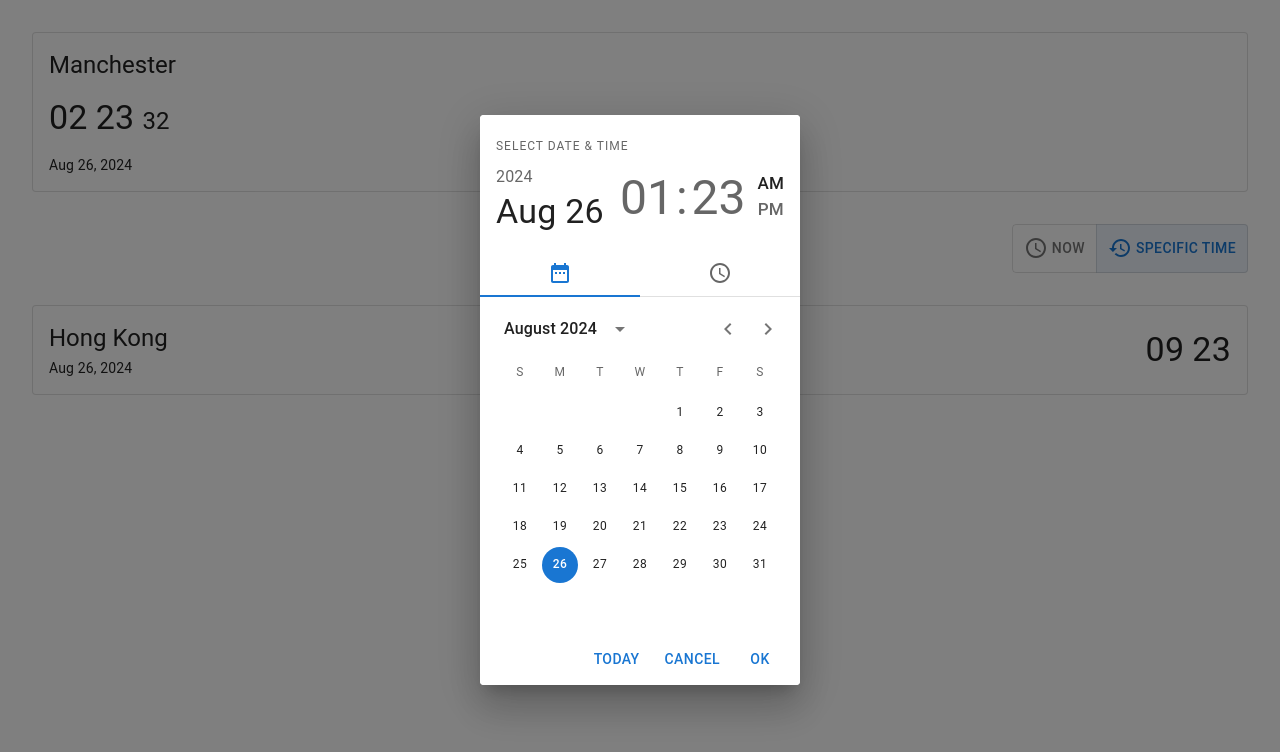
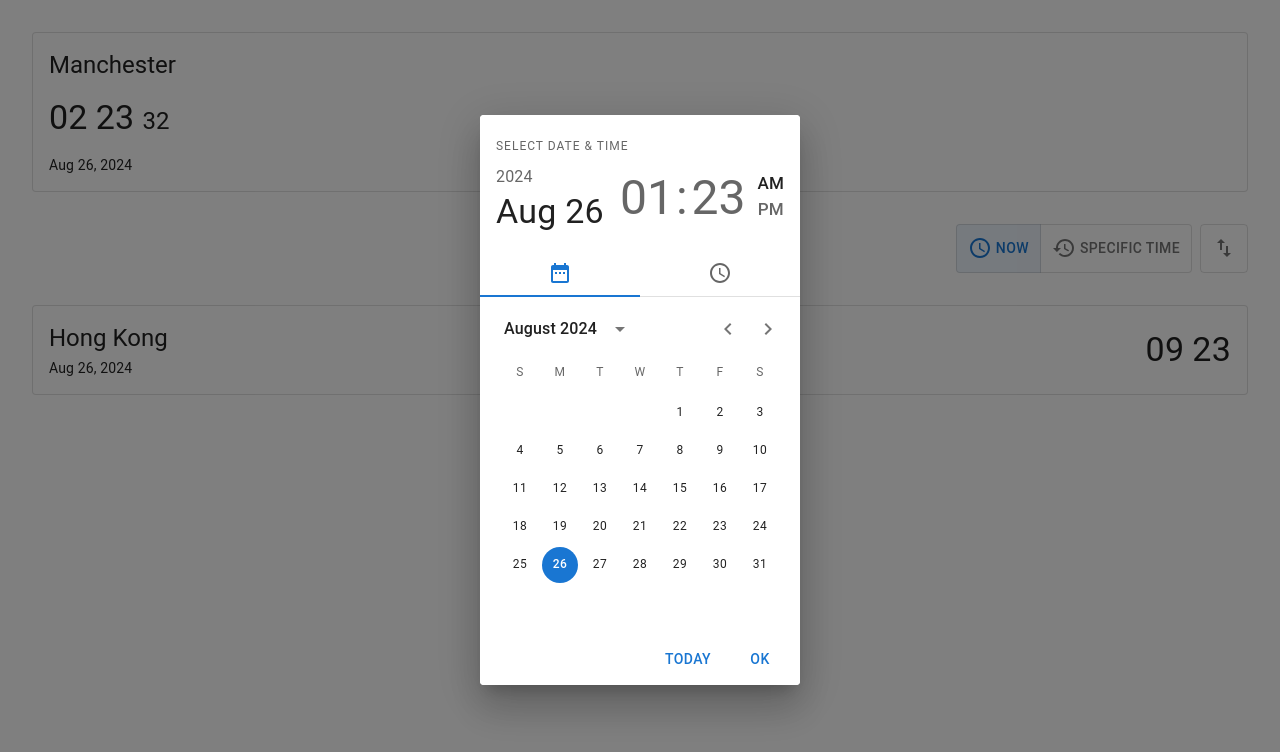
Before and after one commit to Jason107206/time_manchester, a Next.js app: page / in a window 1280 px wide. Both pictures are taken after a click on the button "SPECIFIC TIME". Shown: the top 752 px of the page. Built offline with nearby package versions, Linux system fonts and the light colour scheme.

Commit message:
Added: invert local and regional clock Bug fixes

```diff
--- /dev/null
+++ b/src/app/date-time-action-bar.tsx
@@ -0,0 +1,30 @@
+import { Button, DialogActions } from "@mui/material";
+import { PickersActionBarProps, usePickersTranslations } from "@mui/x-date-pickers";
+
+const DateTimeActionBar = (props: PickersActionBarProps) => {
+  const { onAccept, onSetToday, actions, className } = props;
+  const translations = usePickersTranslations();
+
+  if (actions == null || actions.length === 0) {
+    return null;
+  }
+
+  return (
+    <DialogActions className={className + " justify-between"}>
+      <Button
+        onClick={onSetToday}
+        key="today"
+      >
+        {translations.todayButtonLabel}
+      </Button>
+      <Button
+        onClick={onAccept}
+        key="accept"
+      >
+        {translations.okButtonLabel}
+      </Button>
+    </DialogActions>
+  );
+}
+
+export default DateTimeActionBar
--- a/src/app/page.tsx
+++ b/src/app/page.tsx
@@ -1,88 +1,68 @@
 'use client'
 
-import { AccessTime, History } from "@mui/icons-material";
-import { Button, Dialog, DialogActions, DialogTitle, Fade, ToggleButton, ToggleButtonGroup } from "@mui/material";
-import { LocalizationProvider, PickersActionBarProps, StaticDateTimePicker, usePickersTranslations } from "@mui/x-date-pickers";
+import { AccessTime, History, ImportExport } from "@mui/icons-material";
+import { Dialog, Fade, ToggleButton, ToggleButtonGroup } from "@mui/material";
+import { LocalizationProvider, StaticDateTimePicker } from "@mui/x-date-pickers";
 import { AdapterMoment } from '@mui/x-date-pickers/AdapterMoment'
 import moment, { Moment } from "moment-timezone";
 import dynamic from "next/dynamic";
-import { useEffect, useId, useRef, useState } from "react";
+import { useEffect, useRef, useState } from "react";
+import DateTimeActionBar from "./date-time-action-bar";
 
 const LocalClock = dynamic(() => import("./local-clock"), { ssr: false })
 const RegionalClock = dynamic(() => import("./regional-clock"), { ssr: false })
 
 export default function Home() {
+  const [isLoaded, setIsLoaded] = useState(false)
+  const [mode, setMode] = useState(0)
+
   const [date, setDate] = useState(moment(new Date()))
-
-  const [mode, setMode] = useState(0)
   const isRealtime = useRef(true)
   const [isSelectingTime, setIsSelectingTime] = useState(false)
+  const [isChangingLocal, setIsChangingLocal] = useState(false)
 
   const resetTime = () => setTimeout(() => {
+    if (isRealtime.current) {
       setDate(moment(new Date()))
-    if (isRealtime.current) resetTime()
+      resetTime()
+    }
   }, 500)
 
   const handleTimeSelect = (date: Moment | null) => {
+    isRealtime.current = false
     setIsSelectingTime(false)
-    if (date == null) {
-      setMode(0)
-      isRealtime.current = true
-    } else {
     setMode(1)
-      isRealtime.current = false
-      setDate(date)
-    }
-  }
-
-  const DateTimeActionBar = (props: PickersActionBarProps) => {
-    const { onAccept, onCancel, onSetToday, actions, className } = props;
-    const translations = usePickersTranslations();
-
-    if (actions == null || actions.length === 0) {
-      return null;
-    }
-
-    return (
-      <DialogActions className={className + " justify-between"}>
-        <Button
-          onClick={onSetToday}
-          key="today"
-        >
-          {translations.todayButtonLabel}
-        </Button>
-        <div>
-          <Button
-            onClick={onCancel}
-            key="cancel"
-          >
-            {translations.cancelButtonLabel}
-          </Button>
-          <Button
-            onClick={onAccept}
-            key="accept"
-          >
-            {translations.okButtonLabel}
-          </Button>
-        </div>
-      </DialogActions>
-    );
+    setDate(date!)
   }
 
   useEffect(() => {
+    setIsLoaded(true)
     resetTime()
   }, [])
 
   return (
+    <Fade in={isLoaded}>
       <div>
         <div className="p-8 grid gap-8">
+          {
+            mode == 0 &&
             <LocalClock
               date={date}
-          timeZone="Europe/London"
-          regionName="Manchester"
+              timeZone={isChangingLocal ? "Asia/Hong_Kong" : "Europe/London"}
+              regionName={isChangingLocal ? "Hong Kong" : "Manchester"}
             />
+          }
+          {
+            mode == 1 &&
+            <RegionalClock
+              date={date}
+              timeZone={isChangingLocal ? "Asia/Hong_Kong" : "Europe/London"}
+              regionName={isChangingLocal ? "Hong Kong" : "Manchester"}
+            />
+
+          }
           <div
-          className="flex justify-end"
+            className="flex gap-2 justify-end"
           >
             <ToggleButtonGroup
               color="primary"
@@ -90,7 +70,7 @@ export default function Home() {
             >
               <ToggleButton
                 value
-              selected={mode == 0 && !isSelectingTime}
+                selected={mode == 0}
                 onChange={() => {
                   if (mode == 1) {
                     setMode(0)
@@ -104,7 +84,7 @@ export default function Home() {
               </ToggleButton>
               <ToggleButton
                 value
-              selected={isSelectingTime || mode == 1}
+                selected={mode == 1}
                 onChange={() => {
                   setIsSelectingTime(true)
                 }}
@@ -112,6 +92,16 @@ export default function Home() {
                 <History />&nbsp;Specific Time
               </ToggleButton>
             </ToggleButtonGroup>
+            <ToggleButton
+              value
+              color="primary"
+              selected={isChangingLocal}
+              onChange={() => {
+                setIsChangingLocal(s => !s)
+              }}
+            >
+              <ImportExport />
+            </ToggleButton>
           </div>
           <Dialog open={isSelectingTime}>
             <LocalizationProvider dateAdapter={AdapterMoment}>
@@ -123,7 +113,7 @@ export default function Home() {
                 }}
                 slotProps={{
                   actionBar: {
-                  actions: ['today', 'cancel', 'accept']
+                    actions: ['today', 'accept']
                   }
                 }}
               />
@@ -131,10 +121,11 @@ export default function Home() {
           </Dialog>
           <RegionalClock
             date={date}
-          timeZone="Asia/Hong_Kong"
-          regionName="Hong Kong"
+            timeZone={isChangingLocal ? "Europe/London" : "Asia/Hong_Kong"}
+            regionName={isChangingLocal ? "Manchester" : "Hong Kong"}
           />
         </div>
       </div>
+    </Fade>
   )
 }
```
Lines whose indentation alone changed are shown as unchanged.
